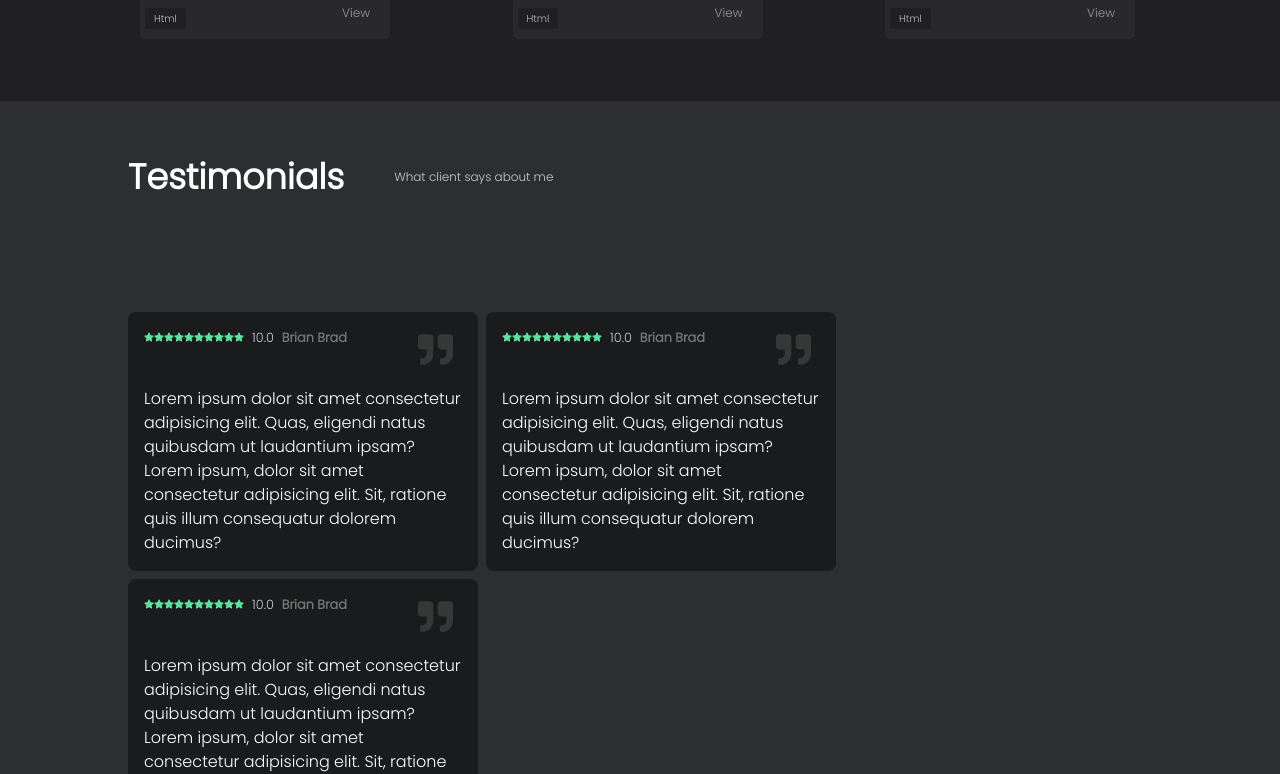
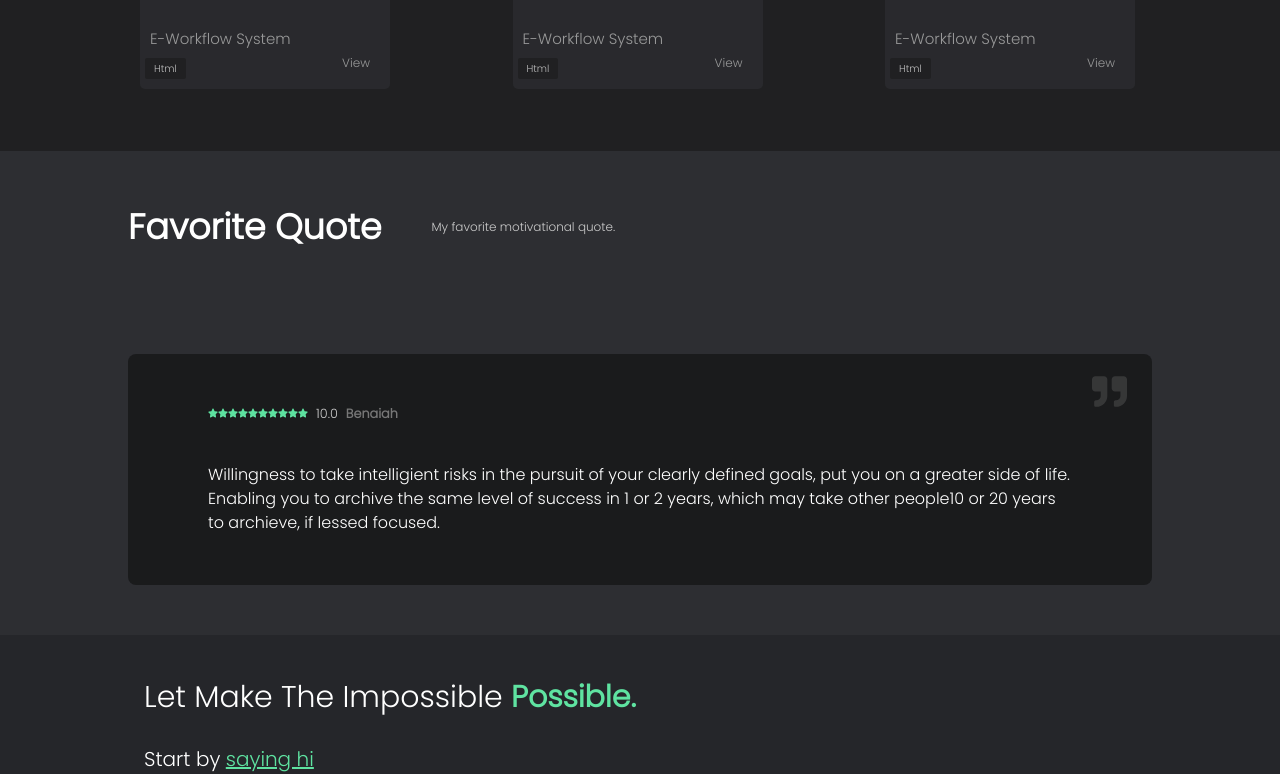
Before and after one commit to Benrobo/baaymax, a Next.js app: page / in a window 1280 px wide. Shown: the part 1574-2348 px from the top of the page. Built offline with nearby package versions, Linux system fonts and the light colour scheme.

Commit message:
updated and added major changes

```diff
--- a/components/Footer/index.js
+++ b/components/Footer/index.js
@@ -46,7 +46,7 @@ function Refer() {
   return (
     <div className="w-screen flex flex-row items-center justify-center absolute bottom-[100px] mx-auto md:bottom-[10px]">
       <span className="py-2 text-[12px] text-white-200 ">
-        Powered with 💖 by <a target="_blank" href="https://github.com/baymax" className="text-green-200 underline hover:text-green-200">BayMax</a>
+        Powered with 💖 by <a target="_blank" href="https://github.com/benrobo/baymax" className="text-green-200 underline hover:text-green-200">BayMax</a>
       </span>
     </div>
   )
--- a/components/Header/index.js
+++ b/components/Header/index.js
@@ -1,6 +1,7 @@
 
 import { Container } from ".."
 import avatar from "../../public/images/avatar/avatar.png"
+
 
 export default function Header({ children }) {
 
@@ -19,7 +20,7 @@ export default function Header({ children }) {
 
                     <div className={`w-full h-full mb-[50px] relative md:w-[50%]`}>
                         <div className={``}>
-                            <span className={`py-[2px] px-[8px] bg-green-600 text-green-100 rounded-[3px] text-[12px] `}>
+                            <span data-aos="fade-left" className={`py-[2px] px-[8px] bg-green-600 text-green-100 rounded-[3px] text-[12px] `}>
                                 Software Engineer
                             </span>
                             <br />
--- a/components/Intro/index.js
+++ b/components/Intro/index.js
@@ -6,7 +6,7 @@ import Link from "next/link"
 export default function Intro() {
 
     return (
-        <div className={`w-full h-auto p-0 relative top-[50px] mb-[50px]`}>
+        <div className={`w-full h-auto p-0 relative top-[50px] mb-[100px]`}>
             <div className={`w-full flex items-start justify-between flex-row flex-wrap-reverse`}>
                 <div className={`w-full h-auto p-[10px] relative container md:w-[50%]`}>
                     {/* boxes */}
@@ -59,7 +59,7 @@ export default function Intro() {
                         <ion-icon name="color-wand" class={`absolute top-[10px] right-[10px] text-green-400 p-[5px] `}></ion-icon>
                     </div>
                 </div>
-                <div className={`w-full h-auto relative top-[20px] p-[10px] mb-10 md:mb-0 md:w-[45%]`}>
+                <div className={`w-full h-auto relative top-[20px] p-[10px] mb-[30px] md:mb-0 md:w-[45%]`}>
                     <p className={`text-[12px] text-white-200 `}>Introduce</p>
                     <div className={`relative top-[20px]`}>
                         <h1 className={`text-[35px] font-bold mb-[20px]`}>
--- /dev/null
+++ b/components/Quotes/index.js
@@ -0,0 +1,59 @@
+import React from 'react'
+import { Container } from '..'
+
+import { FaStar, FaQuoteLeft, FaQuoteRight } from "react-icons/fa"
+
+function Quote() {
+    return (
+        <div className="w-full h-auto bg-dark-200 py-[50px]">
+            <Container>
+                <div className="head mx-auto flex flex-col items-center justify-center text-center md:items-center md:justify-start md:flex-row md:px-0">
+                    <h1 className="text-[35px] font-bold md:mr-[50px]">Favorite Quote</h1>
+                    <p className="text-[12px] text-white-200 ">My favorite motivational quote.</p>
+                </div>
+                <div id="quote-cont" className='w-full h-auto mt-[100px] relative p-2 md:p-0'>
+
+                    <QuoteCard />
+                </div>
+            </Container>
+        </div>
+    )
+}
+
+export default Quote
+
+function QuoteCard() {
+
+    return (
+        <div id="t-box" className='relative w-full h-auto space-2 bg-dark-400 px-[30px] py-[20px] md:px-[80px] md:py-[50px] rounded-lg overflow-hidden'>
+            <FaQuoteRight className='absolute top-[20px] right-[25px] text-[35px] text-white-300 opacity-[.3]' />
+            <div id="ratings" className="w-full flex flex-row items-center justify-start">
+                <StarRatings count={10} size={10} />
+                <small className='ml-2 text-white-300 font-bold'>Benaiah</small>
+            </div>
+            <br />
+            <div id="body" className="w-full flex flex-row items-start justify-start mt-4">
+                <p>
+                    Willingness to take intelligient risks in the pursuit of your clearly defined goals, put you on a greater side of life. Enabling you to archive the same level of success in 1 or 2 years, which may take other people10 or 20 years to archieve, if lessed focused.
+                </p>
+            </div>
+        </div>
+    )
+}
+
+function StarRatings({ count = 1, size = 3 }) {
+
+    return (
+        <>
+            {
+                Array(count).fill(count).map((i) => {
+                    return (
+                        <FaStar className={`text-green-200 text-[${size}px] `} key={i} />
+                    )
+                })
+
+            }
+            <small className="ml-2 text-white-200">{count}.0</small>
+        </>
+    )
+}
--- a/components/Testimonial/index.js
+++ /dev/null
@@ -1,63 +0,0 @@
-import React from 'react'
-import { Container } from '..'
-
-import { FaStar, FaQuoteLeft, FaQuoteRight } from "react-icons/fa"
-
-function Testimonials() {
-    return (
-        <div className="w-full h-auto bg-dark-200 py-[50px]">
-            <Container>
-                <div className="head mx-auto flex flex-col items-center justify-center text-center md:items-center md:justify-start md:flex-row md:px-0">
-                    <h1 className="text-[35px] font-bold md:mr-[50px]">Testimonials</h1>
-                    <p className="text-[12px] text-white-200 ">What client says about me</p>
-                </div>
-                <div id="testimonial-cont" className='w-full h-auto mt-[100px] relative flex flex-col flex-wrap items-center justify-start space-y-4 md:space-y-0 md:flex-row md:space-x-0'>
-
-                    <TestimonialCard />
-                </div>
-            </Container>
-        </div>
-    )
-}
-
-export default Testimonials
-
-function TestimonialCard() {
-
-    return (
-        <>
-            {Array(5).fill(1).slice(0, 3).map((data) => {
-                return (
-                    <div key={data} id="t-box" className='relative w-[350px] h-auto mt-2 mb-2 mr-2 bg-dark-400 p-4 rounded-lg overflow-hidden max-h-[300px]'>
-                        <FaQuoteRight className='absolute top-[20px] right-[25px] text-[35px] text-white-300 opacity-[.3]' />
-                        <div id="ratings" className="w-full flex flex-row items-center justify-start">
-                            <StarRatings count={10} size={10} />
-                            <small className='ml-2 text-white-300 font-bold'>Brian Brad</small>
-                        </div>
-                        <br />
-                        <div id="body" className="w-full flex flex-row items-start justify-start mt-4">
-                            <p>Lorem ipsum dolor sit amet consectetur adipisicing elit. Quas, eligendi natus quibusdam ut laudantium ipsam? Lorem ipsum, dolor sit amet consectetur adipisicing elit. Sit, ratione quis illum consequatur dolorem ducimus? </p>
-                        </div>
-                    </div>
-                )
-            })}
-        </>
-    )
-}
-
-function StarRatings({ count = 1, size = 3 }) {
-
-    return (
-        <>
-            {
-                Array(count).fill(count).map((i) => {
-                    return (
-                        <FaStar className={`text-green-200 text-[${size}px] `} key={i} />
-                    )
-                })
-
-            }
-            <small className="ml-2 text-white-200">{count}.0</small>
-        </>
-    )
-}
--- a/components/index.js
+++ b/components/index.js
@@ -7,5 +7,5 @@ export { default as Container } from "./Container"
 export { default as DomHead } from "./Head"
 export { default as Intro } from "./Intro"
 export { default as Projects } from "./Projects"
-export { default as Testimonials } from "./Testimonial"
+export { default as Quote } from "./Quotes"
 export { default as Contact } from "./Contact"
--- a/package.json
+++ b/package.json
@@ -9,6 +9,7 @@
     "lint": "next lint"
   },
   "dependencies": {
+    "aos": "^2.3.4",
     "dotenv": "^16.0.0",
     "next": "12.1.5",
     "notyf": "^3.10.0",
--- a/pages/_app.js
+++ b/pages/_app.js
@@ -1,5 +1,4 @@
 import "../styles/global.css"
-
 
 export default function App({ Component, pageProps }) {
 
--- a/pages/index.js
+++ b/pages/index.js
@@ -1,7 +1,12 @@
-import { Layout, Intro, Container, Projects, Testimonials, Contact, Footer } from "../components";
-
+import { Layout, Intro, Container, Projects, Contact, Footer, Quote } from "../components";
+import { useEffect } from "react";
+import Aos from "aos"
 
 export default function HomePage() {
+
+    useEffect(() => {
+        Aos.init({ duration: "1500" })
+    }, [])
 
     return (
         <div>
@@ -10,7 +15,7 @@ export default function HomePage() {
                     <Intro />
                     <Projects />
                 </Container>
-                <Testimonials />
+                <Quote />
                 <Contact />
                 <Footer />
             </Layout>
```
Also changed, not shown: 1 other file (tests, documents, lock files or other folders).
